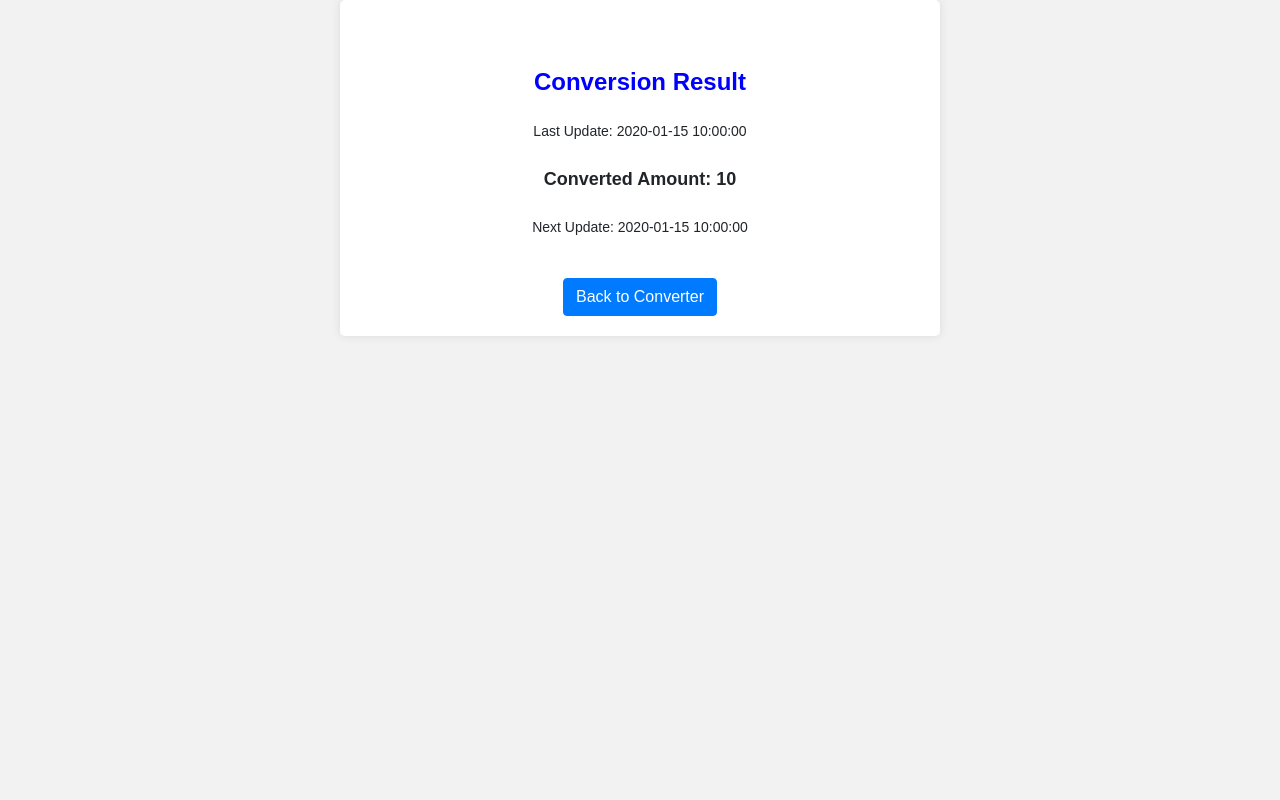
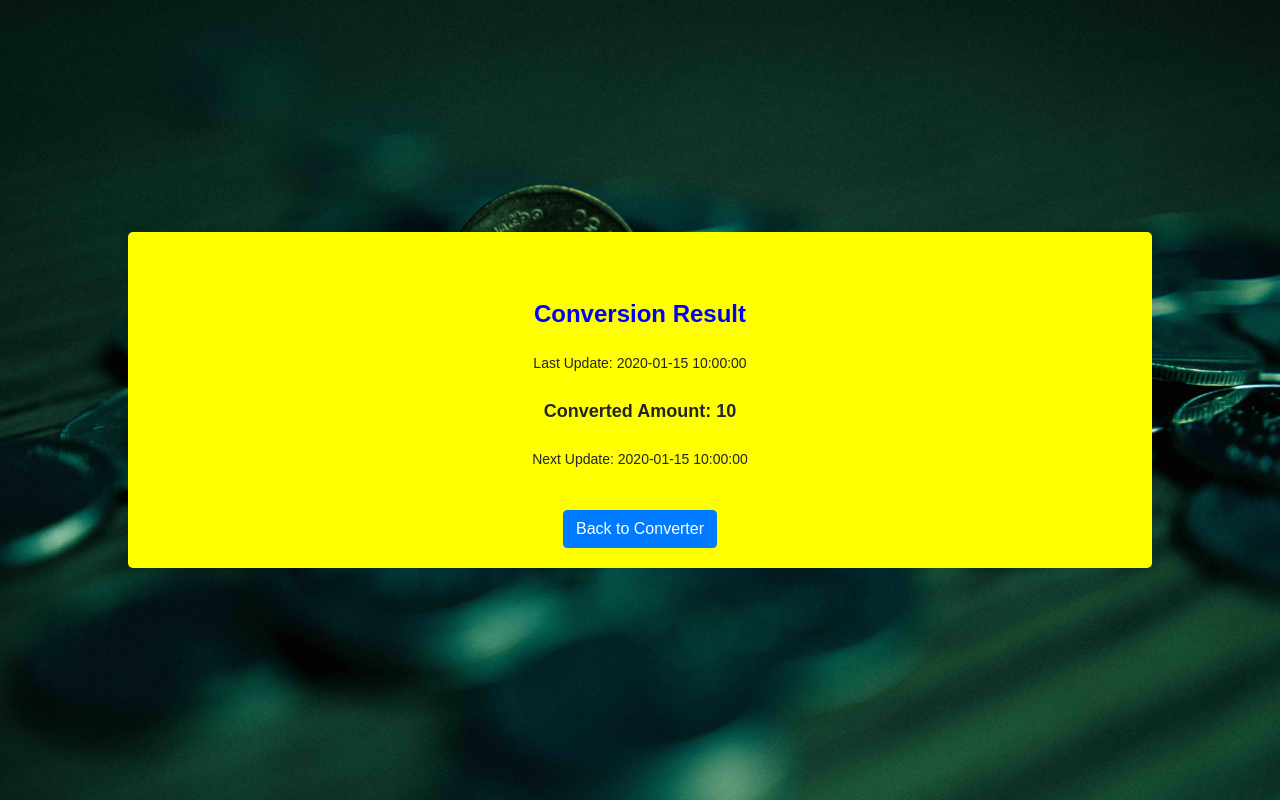
Before and after one commit to vhincekhay/CurrencyConverterApp, a Flask app: template templates/result.html in a window 1280 px wide. Run offline with Flask 2, Linux system fonts and the light colour scheme; the template is opened without the code that fills it: most values are stand-ins (such as "Sample title", 1, 10 or a date in 2020); some libraries are stand-ins or nearby versions.

Commit message:
Update result.html

```diff
--- a/templates/result.html
+++ b/templates/result.html
@@ -22,14 +22,49 @@
     <link rel="stylesheet" href="https://stackpath.bootstrapcdn.com/bootstrap/4.5.2/css/bootstrap.min.css">
     <link rel="stylesheet" href="{{ url_for('static', filename='styles.css') }}">
     <title>Conversion Result</title>
+    <style>
+        body {
+            background-image: url('bckgrnd.webp');
+            font-family: Arial, sans-serif;
+            text-align: center;
+            background-size: cover;
+            background-repeat: no-repeat;
+            background-attachment: fixed;
+        }
+
+        .rectangular-box-container {
+            display: flex;
+            justify-content: center;
+            align-items: center;
+            min-height: 100vh; /* Ensure the container takes at least the full viewport height */
+        }
+
+        .rectangular-box {
+            background-color: yellow;
+            width: 80%; /* Adjust the width as needed */
+            padding: 20px;
+            border-radius: 5px;
+            box-shadow: 0 0 10px rgba(0, 0, 0, 0.1);
+            text-align: center;
+        }
+
+        h1 {
+            color: blue;
+            font-size: 24px;
+            font-weight: bold;
+            margin-bottom: 10px;
+        }
+    </style>
 </head>
 <body>
-    <div class="container">
-        <h1 class="mt-5">Conversion Result</h1>
-        <p class="mt-4">Last Update: {{ last_update_time }}</p>
-        <p class="result mt-4">Converted Amount: {{ converted_amount }}</p>
-        <p class="mt-4">Next Update: {{ next_update_time }}</p>
-        <a href="/" class="btn btn-primary mt-4">Back to Converter</a>
+    <div class="rectangular-box-container">
+        <div class="rectangular-box">
+            <h1 class="mt-5">Conversion Result</h1>
+            <p class="mt-4">Last Update: {{ last_update_time }}</p>
+            <p class="result mt-4">Converted Amount: {{ converted_amount }}</p>
+            <p class="mt-4">Next Update: {{ next_update_time }}</p>
+            <a href="/" class="btn btn-primary mt-4">Back to Converter</a>
+        </div>
     </div>
 </body>
 </html>
```
